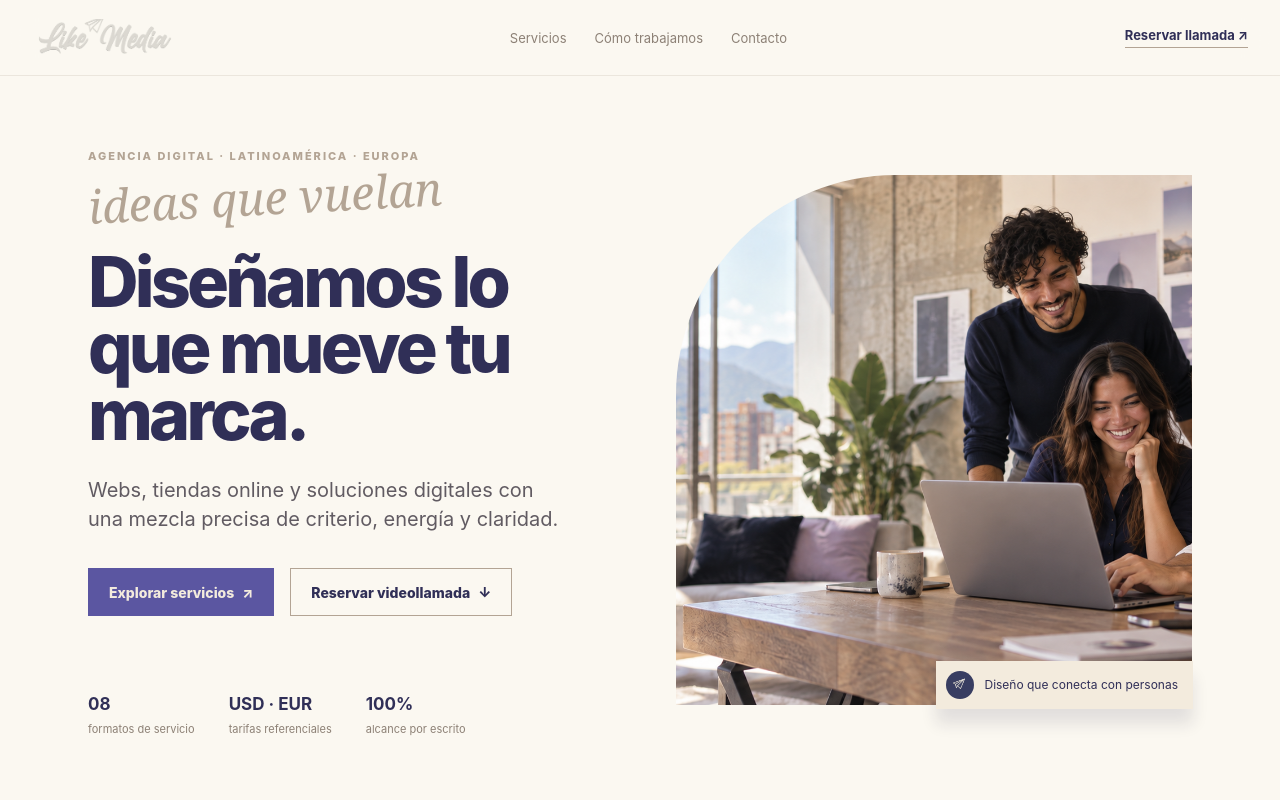
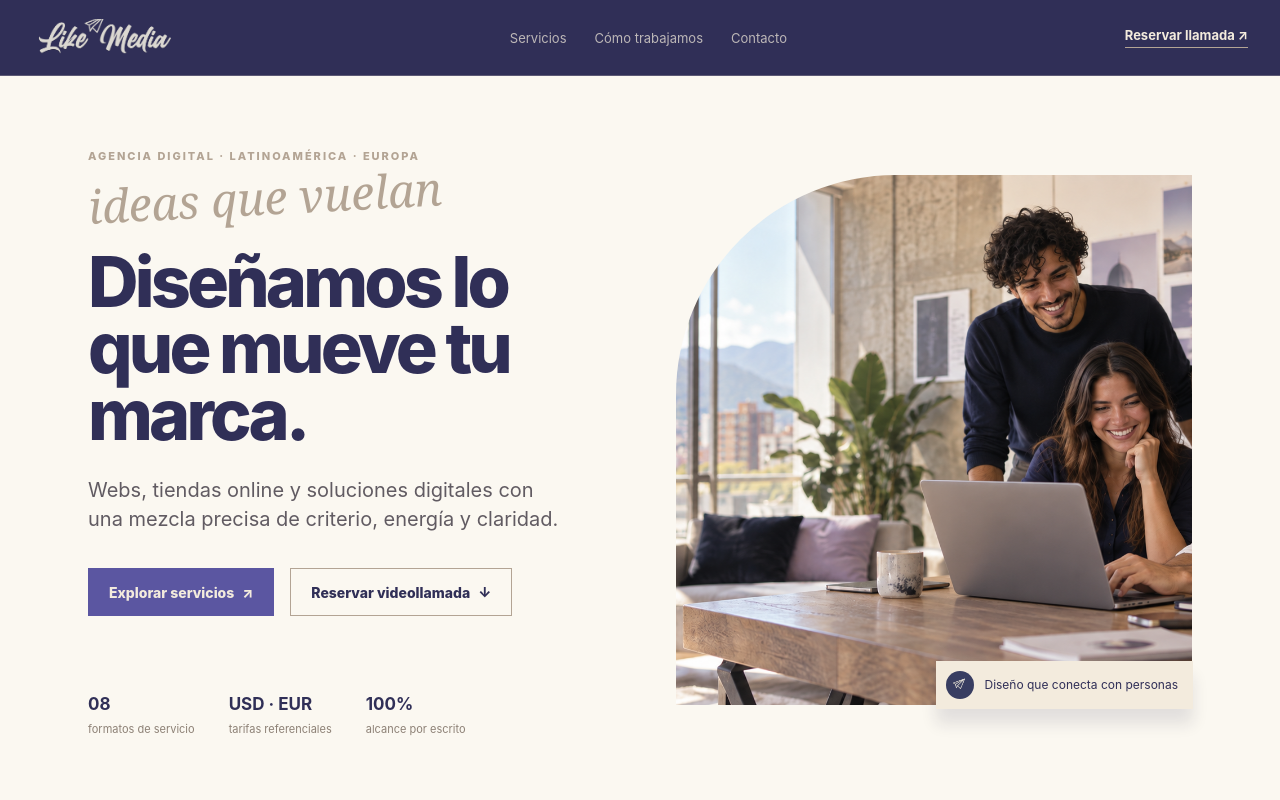
Before and after one commit to Guille2307/LikeMedia, an Angular app in the folder web/: page / in a window 1280 px wide. Shown: the top 800 px of the page. Built offline with nearby package versions, Linux system fonts and the light colour scheme; no server answers.

Commit message:
match navigation to footer color

```diff
--- a/web/src/app/app.scss
+++ b/web/src/app/app.scss
@@ -22,14 +22,14 @@ button { cursor: pointer; }
 .section-shell { width: min(1104px, calc(100% - 64px)); margin: 0 auto; }
 .eyebrow { margin: 0; color: var(--taupe); font-size: 11px; font-weight: 800; letter-spacing: .18em; line-height: 1.5; }
 
-.site-nav { position: sticky; top: 0; z-index: 10; display: flex; align-items: center; justify-content: space-between; min-height: 76px; padding: 16px 32px; border-bottom: 1px solid rgba(179,164,148,.22); background: color-mix(in srgb, var(--cream) 86%, transparent); backdrop-filter: blur(16px); }
+.site-nav { position: sticky; top: 0; z-index: 10; display: flex; align-items: center; justify-content: space-between; min-height: 76px; padding: 16px 32px; border-bottom: 1px solid rgba(243,235,221,.22); background: var(--ink); }
 .brand { display: inline-flex; align-items: center; }
 .brand-logo { display: block; width: 140px; height: 38px; overflow: hidden; }
 .brand-logo img { width: 100%; height: 100%; object-fit: cover; transform: scale(1.32); }
-.nav-links { display: flex; gap: 28px; color: var(--muted); font-size: 13px; }
+.nav-links { display: flex; gap: 28px; color: rgba(243,235,221,.72); font-size: 13px; }
 .nav-links a, .nav-cta { transition: color .2s ease; }
-.nav-links a:hover, .nav-cta:hover { color: var(--violet); }
-.nav-cta { border-bottom: 1px solid var(--taupe); color: var(--ink); font-size: 13px; font-weight: 700; padding-bottom: 4px; }
+.nav-links a:hover, .nav-cta:hover { color: var(--paper); }
+.nav-cta { border-bottom: 1px solid var(--taupe); color: var(--paper); font-size: 13px; font-weight: 700; padding-bottom: 4px; }
 
 .hero { display: grid; grid-template-columns: minmax(0, 1fr) minmax(0, 1fr); gap: 72px; align-items: center; min-height: 690px; padding: 72px 0 94px; }
 .hero-copy { min-width: 0; }
```
